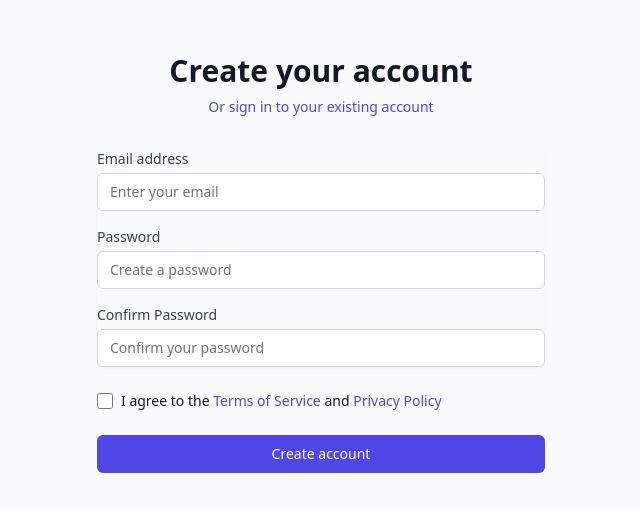
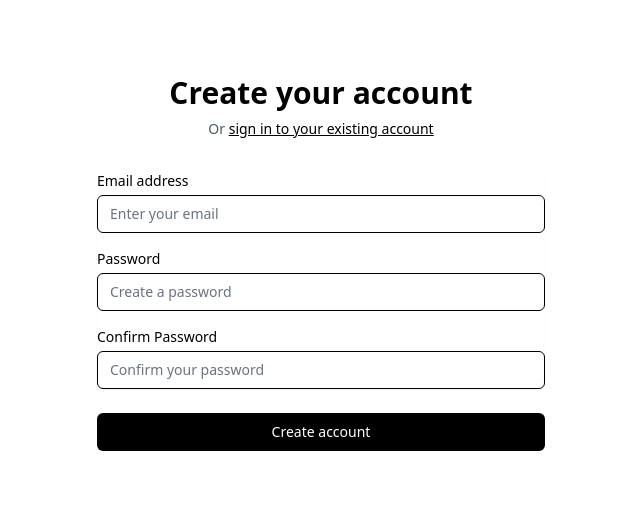
Before and after one commit to akshajdevkv/NextBlog, a Next.js app: page /signup in a window 1280 px wide. Shown: the part 149-660 px from the top of the page, without its empty margins (319-959 px from the left). Built offline with nearby package versions, Linux system fonts and the light colour scheme.

Commit message:
fix 307 redirect and update signup page

```diff
--- a/app/login/page.tsx
+++ b/app/login/page.tsx
@@ -3,15 +3,15 @@
 
 export default function LoginPage() {
   return (
-    <div className="min-h-screen flex items-center justify-center bg-gray-50 py-12 px-4 sm:px-6 lg:px-8">
+    <div className="min-h-screen flex items-center justify-center bg-white py-12 px-4 sm:px-6 lg:px-8">
       <div className="max-w-md w-full space-y-8">
         <div>
-          <h2 className="mt-6 text-center text-3xl font-extrabold text-gray-900">
+          <h2 className="mt-6 text-center text-3xl font-extrabold text-black">
             Sign in to your account
           </h2>
           <p className="mt-2 text-center text-sm text-gray-600">
             Or{' '}
-            <Link href="/signup" className="font-medium text-indigo-600 hover:text-indigo-500">
+            <Link href="/signup" className="font-medium text-black hover:text-gray-700 underline">
               create a new account
             </Link>
           </p>
@@ -20,7 +20,7 @@
         <form className="mt-8 space-y-6" action={login}>
           <div className="rounded-md shadow-sm space-y-4">
             <div>
-              <label htmlFor="email" className="block text-sm font-medium text-gray-700">
+              <label htmlFor="email" className="block text-sm font-medium text-black">
                 Email address
               </label>
               <input
@@ -29,13 +29,13 @@
                 type="email"
                 autoComplete="email"
                 required
-                className="mt-1 appearance-none relative block w-full px-3 py-2 border border-gray-300 placeholder-gray-500 text-gray-900 rounded-md focus:outline-none focus:ring-indigo-500 focus:border-indigo-500 focus:z-10 sm:text-sm"
+                className="mt-1 appearance-none relative block w-full px-3 py-2 border border-black placeholder-gray-500 text-black rounded-md focus:outline-none focus:ring-2 focus:ring-black focus:border-black focus:z-10 sm:text-sm"
                 placeholder="Enter your email"
               />
             </div>
 
             <div>
-              <label htmlFor="password" className="block text-sm font-medium text-gray-700">
+              <label htmlFor="password" className="block text-sm font-medium text-black">
                 Password
               </label>
               <input
@@ -44,36 +44,22 @@
                 type="password"
                 autoComplete="current-password"
                 required
-                className="mt-1 appearance-none relative block w-full px-3 py-2 border border-gray-300 placeholder-gray-500 text-gray-900 rounded-md focus:outline-none focus:ring-indigo-500 focus:border-indigo-500 focus:z-10 sm:text-sm"
+                className="mt-1 appearance-none relative block w-full px-3 py-2 border border-black placeholder-gray-500 text-black rounded-md focus:outline-none focus:ring-2 focus:ring-black focus:border-black focus:z-10 sm:text-sm"
                 placeholder="Enter your password"
               />
             </div>
           </div>
 
-          <div className="flex items-center justify-between">
-            <div className="flex items-center">
-              <input
-                id="remember-me"
-                name="remember-me"
-                type="checkbox"
-                className="h-4 w-4 text-indigo-600 focus:ring-indigo-500 border-gray-300 rounded"
-              />
-              <label htmlFor="remember-me" className="ml-2 block text-sm text-gray-900">
-                Remember me
-              </label>
-            </div>
-
-            <div className="text-sm">
-              <Link href="/forgot-password" className="font-medium text-indigo-600 hover:text-indigo-500">
-                Forgot your password?
-              </Link>
-            </div>
+          <div className="text-sm text-right">
+            <Link href="/forgot-password" className="font-medium text-black hover:text-gray-700 underline">
+              Forgot your password?
+            </Link>
           </div>
 
           <div>
             <button
               type="submit"
-              className="group relative w-full flex justify-center py-2 px-4 border border-transparent text-sm font-medium rounded-md text-white bg-indigo-600 hover:bg-indigo-700 focus:outline-none focus:ring-2 focus:ring-offset-2 focus:ring-indigo-500 transition duration-150 ease-in-out"
+              className="group relative w-full flex justify-center py-2 px-4 border border-transparent text-sm font-medium rounded-md text-white bg-black hover:bg-gray-800 focus:outline-none focus:ring-2 focus:ring-offset-2 focus:ring-black transition duration-150 ease-in-out"
             >
               Sign in
             </button>
--- a/app/signup/page.tsx
+++ b/app/signup/page.tsx
@@ -3,15 +3,15 @@
 
 export default function SignupPage() {
   return (
-    <div className="min-h-screen flex items-center justify-center bg-gray-50 py-12 px-4 sm:px-6 lg:px-8">
+    <div className="min-h-screen flex items-center justify-center bg-white py-12 px-4 sm:px-6 lg:px-8">
       <div className="max-w-md w-full space-y-8">
         <div>
-          <h2 className="mt-6 text-center text-3xl font-extrabold text-gray-900">
+          <h2 className="mt-6 text-center text-3xl font-extrabold text-black">
             Create your account
           </h2>
           <p className="mt-2 text-center text-sm text-gray-600">
             Or{' '}
-            <Link href="/login" className="font-medium text-indigo-600 hover:text-indigo-500">
+            <Link href="/login" className="font-medium text-black hover:text-gray-700 underline">
               sign in to your existing account
             </Link>
           </p>
@@ -20,7 +20,7 @@
         <form className="mt-8 space-y-6" action={signup}>
           <div className="rounded-md shadow-sm space-y-4">
             <div>
-              <label htmlFor="email" className="block text-sm font-medium text-gray-700">
+              <label htmlFor="email" className="block text-sm font-medium text-black">
                 Email address
               </label>
               <input
@@ -29,13 +29,13 @@
                 type="email"
                 autoComplete="email"
                 required
-                className="mt-1 appearance-none relative block w-full px-3 py-2 border border-gray-300 placeholder-gray-500 text-gray-900 rounded-md focus:outline-none focus:ring-indigo-500 focus:border-indigo-500 focus:z-10 sm:text-sm"
+                className="mt-1 appearance-none relative block w-full px-3 py-2 border border-black placeholder-gray-500 text-black rounded-md focus:outline-none focus:ring-2 focus:ring-black focus:border-black focus:z-10 sm:text-sm"
                 placeholder="Enter your email"
               />
             </div>
 
             <div>
-              <label htmlFor="password" className="block text-sm font-medium text-gray-700">
+              <label htmlFor="password" className="block text-sm font-medium text-black">
                 Password
               </label>
               <input
@@ -44,13 +44,13 @@
                 type="password"
                 autoComplete="new-password"
                 required
-                className="mt-1 appearance-none relative block w-full px-3 py-2 border border-gray-300 placeholder-gray-500 text-gray-900 rounded-md focus:outline-none focus:ring-indigo-500 focus:border-indigo-500 focus:z-10 sm:text-sm"
+                className="mt-1 appearance-none relative block w-full px-3 py-2 border border-black placeholder-gray-500 text-black rounded-md focus:outline-none focus:ring-2 focus:ring-black focus:border-black focus:z-10 sm:text-sm"
                 placeholder="Create a password"
               />
             </div>
 
             <div>
-              <label htmlFor="confirm-password" className="block text-sm font-medium text-gray-700">
+              <label htmlFor="confirm-password" className="block text-sm font-medium text-black">
                 Confirm Password
               </label>
               <input
@@ -59,36 +59,16 @@
                 type="password"
                 autoComplete="new-password"
                 required
-                className="mt-1 appearance-none relative block w-full px-3 py-2 border border-gray-300 placeholder-gray-500 text-gray-900 rounded-md focus:outline-none focus:ring-indigo-500 focus:border-indigo-500 focus:z-10 sm:text-sm"
+                className="mt-1 appearance-none relative block w-full px-3 py-2 border border-black placeholder-gray-500 text-black rounded-md focus:outline-none focus:ring-2 focus:ring-black focus:border-black focus:z-10 sm:text-sm"
                 placeholder="Confirm your password"
               />
             </div>
           </div>
 
-          <div className="flex items-center">
-            <input
-              id="agree-terms"
-              name="agree-terms"
-              type="checkbox"
-              required
-              className="h-4 w-4 text-indigo-600 focus:ring-indigo-500 border-gray-300 rounded"
-            />
-            <label htmlFor="agree-terms" className="ml-2 block text-sm text-gray-900">
-              I agree to the{' '}
-              <Link href="/terms" className="text-indigo-600 hover:text-indigo-500">
-                Terms of Service
-              </Link>{' '}
-              and{' '}
-              <Link href="/privacy" className="text-indigo-600 hover:text-indigo-500">
-                Privacy Policy
-              </Link>
-            </label>
-          </div>
-
           <div>
             <button
               type="submit"
-              className="group relative w-full flex justify-center py-2 px-4 border border-transparent text-sm font-medium rounded-md text-white bg-indigo-600 hover:bg-indigo-700 focus:outline-none focus:ring-2 focus:ring-offset-2 focus:ring-indigo-500 transition duration-150 ease-in-out"
+              className="group relative w-full flex justify-center py-2 px-4 border border-transparent text-sm font-medium rounded-md text-white bg-black hover:bg-gray-800 focus:outline-none focus:ring-2 focus:ring-offset-2 focus:ring-black transition duration-150 ease-in-out"
             >
               Create account
             </button>
--- a/utils/supabase/middleware.ts
+++ b/utils/supabase/middleware.ts
@@ -41,6 +41,7 @@
     !user &&
     !request.nextUrl.pathname.startsWith('/login') &&
     !request.nextUrl.pathname.startsWith('/auth') &&
+    !request.nextUrl.pathname.startsWith('/signup') &&
     !request.nextUrl.pathname.startsWith('/error')
   ) {
     // no user, potentially respond by redirecting the user to the login page
```
